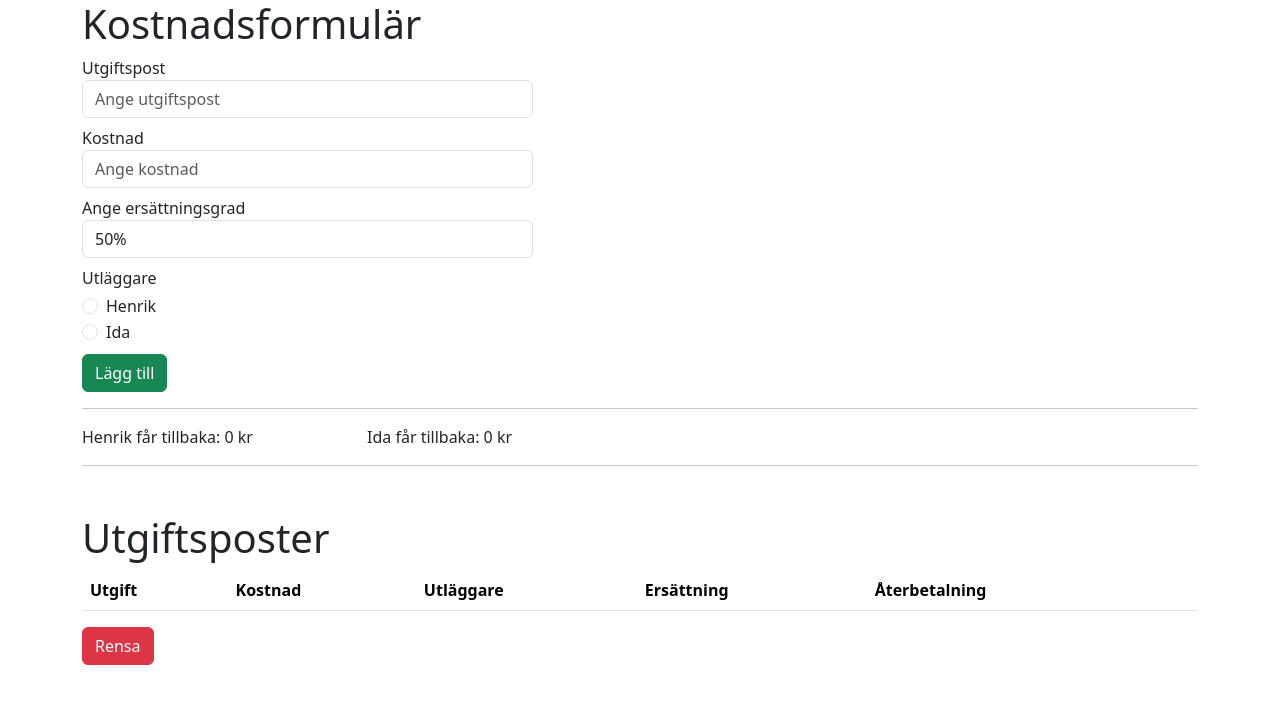
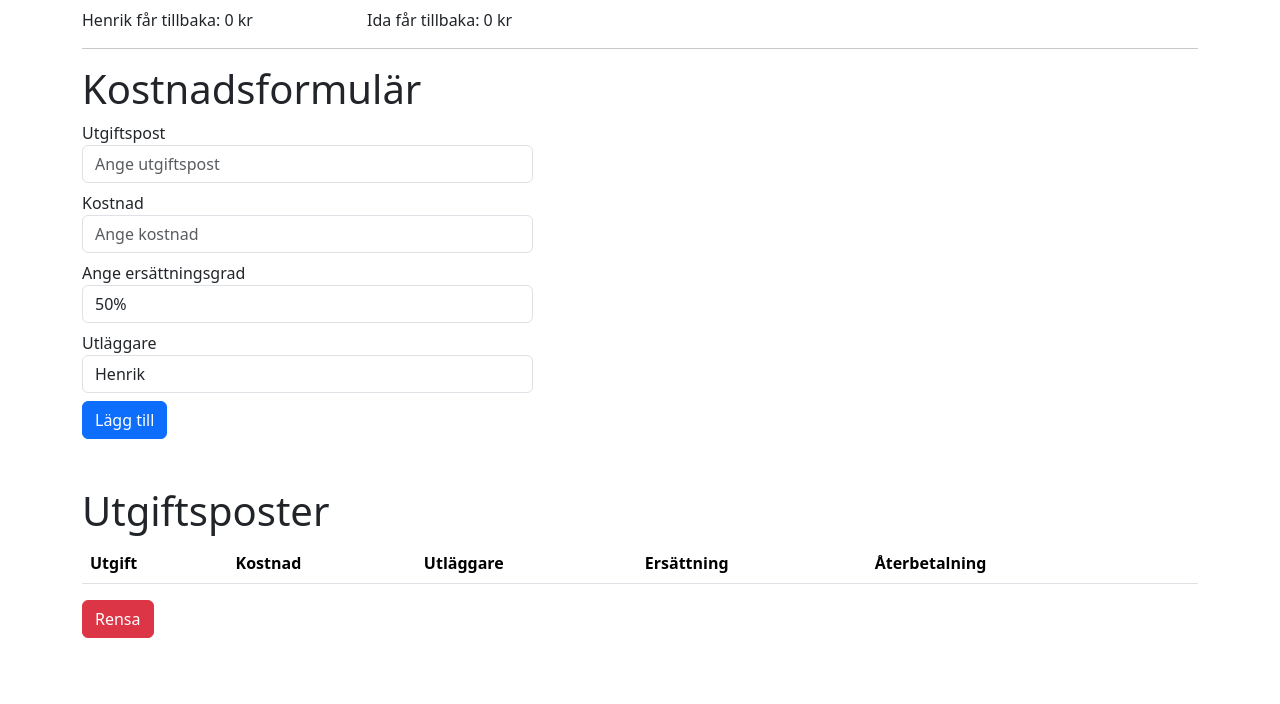
Before and after one commit to henriksimons/Splitvajs, a React (Create React App) app: page / in a window 1280 px wide. Shown: the top 704 px of the page. Built offline with nearby package versions, Linux system fonts and the light colour scheme.

Commit message:
Change form to menu

```diff
--- a/src/App.js
+++ b/src/App.js
@@ -55,13 +55,12 @@ const App = () => {
   return (
     <>
       <div className="container">
-        <InputForm onExpenseSubmit={addExpense}></InputForm>
-        <hr></hr>
         <ResultBoard
           repaymentHenrik={expenseObj.repaymentHenrik}
           repaymentIda={expenseObj.repaymentIda}
         ></ResultBoard>
         <hr></hr>
+        <InputForm onExpenseSubmit={addExpense}></InputForm>
         <ExpenseList
           listOfExpenses={expenseObj.list}
           onItemRemoval={removeItem}
--- a/src/components/InputForm.js
+++ b/src/components/InputForm.js
@@ -1,13 +1,15 @@
-import { useState } from "react";
+import { useState, useForm } from "react";
 
 const InputForm = (props) => {
+
+
   const [id, setId] = useState(0);
   const [repayment, setRepayment] = useState(0.5);
   const [cost, setCost] = useState(0);
   const [name, setName] = useState("");
-  const [person, setPerson] = useState("");
+  const [person, setPerson] = useState("Henrik");
 
-  const submitForm = (event) => {
+  const onSubmit = (event) => {
     event.preventDefault();
 
     const item = {
@@ -44,7 +46,7 @@ const InputForm = (props) => {
       <div className="row">
         <div className="col-5">
           <h1>Kostnadsformulär</h1>
-          <form onSubmit={submitForm}>
+          <form onSubmit={onSubmit}>
             <div className="form-group mt-2">
               <label htmlFor="expense">Utgiftspost</label>
               <input
@@ -68,6 +70,7 @@ const InputForm = (props) => {
               ></input>
             </div>
             <div className="form-group mt-2">
+              <div className="form-row">
                 <label htmlFor="repayment">Ange ersättningsgrad</label>
                 <select
                   className="form-control"
@@ -80,37 +83,23 @@ const InputForm = (props) => {
                   <option value="1">100%</option>
                 </select>
               </div>
-
-            <div className="form-group">
-              <label className="col-12 mb-1 mt-2">Utläggare</label>
-              <div className="form-check">
-                <input
-                  className="form-check-input"
-                  id="henrik"
-                  name="flexRadioDefault"
-                  onClick={handlePerson}
-                  type="radio"
-                  value="Henrik"
-                ></input>
-                <label className="form-check-label" htmlFor="henrik">
-                  Henrik
-                </label>
             </div>
-              <div className="form-check">
-                <input
-                  className="form-check-input"
-                  id="ida"
-                  name="flexRadioDefault"
-                  onClick={handlePerson}
-                  type="radio"
-                  value="Ida"
-                ></input>
-                <label className="form-check-label" htmlFor="ida">
-                  Ida
-                </label>
+            <div className="form-group mt-2">
+              <div className="form-row">
+                <label htmlFor="person">Utläggare</label>
+                <select
+                  className="form-control"
+                  id="person"
+                  name="person"
+                  onChange={handlePerson}
+                  value={person}
+                >
+                  <option value="Henrik">Henrik</option>
+                  <option value="Ida">Ida</option>
+                </select>
               </div>
             </div>
-            <button type="submit" className="btn btn-success mt-2">
+            <button type="submit" className="btn btn-primary mt-2">
               Lägg till
             </button>
           </form>
--- a/src/components/ResultBoard.js
+++ b/src/components/ResultBoard.js
@@ -32,7 +32,7 @@ const ResultBoard = (props) => {
   };
 
   return (
-    <div className="row">
+    <div className="row mt-2">
       <div className="col-3">
         Henrik får tillbaka: {props.repaymentHenrik} kr
       </div>
```
Also changed, not shown: 1 other file (tests, documents, lock files or other folders). Lines whose indentation alone changed are shown as unchanged.
